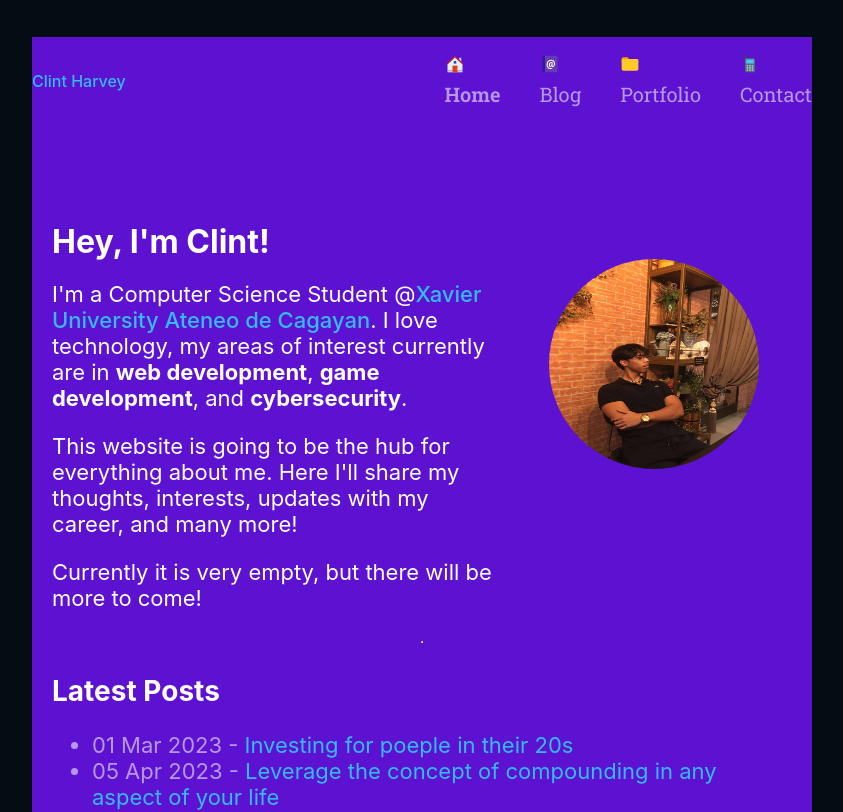
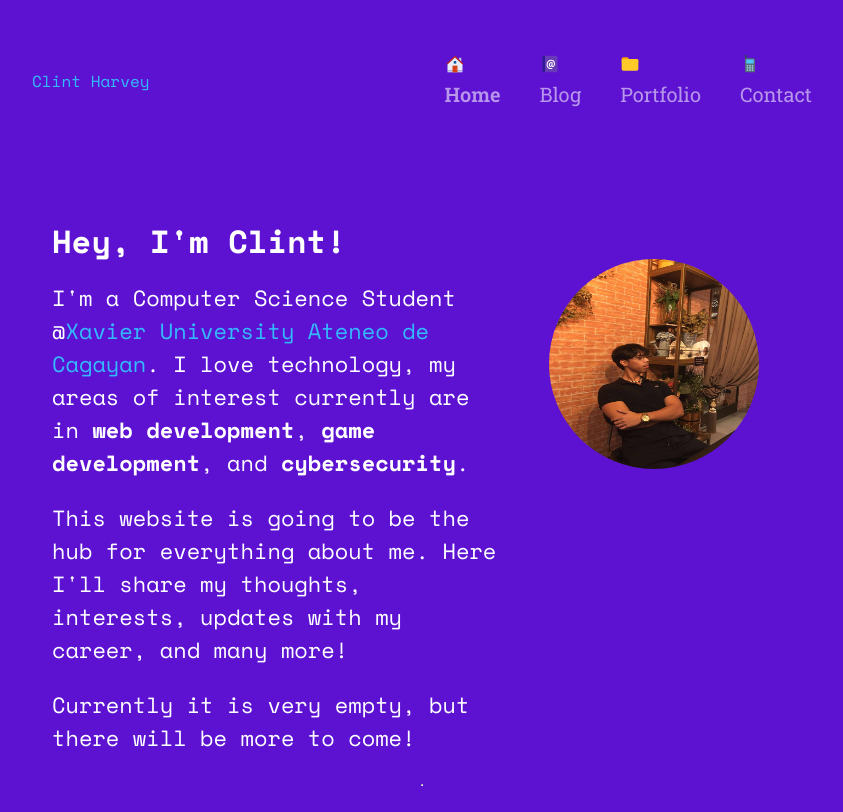
Before and after one commit to clintafk/personal-site, a React (Vite) app: page / in a window 1280 px wide. Shown: the top 812 px of the page, without its empty margins (218-1061 px from the left). Built offline with nearby package versions, Linux system fonts and the light colour scheme.

Commit message:
Style: Changed website font to Space Mono

```diff
--- a/src/index.css
+++ b/src/index.css
@@ -1,6 +1,9 @@
+@import url('https://fonts.googleapis.com/css2?family=Space+Mono:ital,wght@0,400;0,700;1,400;1,700&display=swap');
+
 :root {
-  font-family: Inter, system-ui, Avenir, Helvetica, Arial, sans-serif;
-  background-color: #040D12;
+  /* font-family: Inter, system-ui, Avenir, Helvetica, Arial, sans-serif; */
+  font-family: "Space Mono", system-ui;
+  background-color: #5D12D2;
   font-synthesis: none;
   text-rendering: optimizeLegibility;
   -webkit-font-smoothing: antialiased;
```
